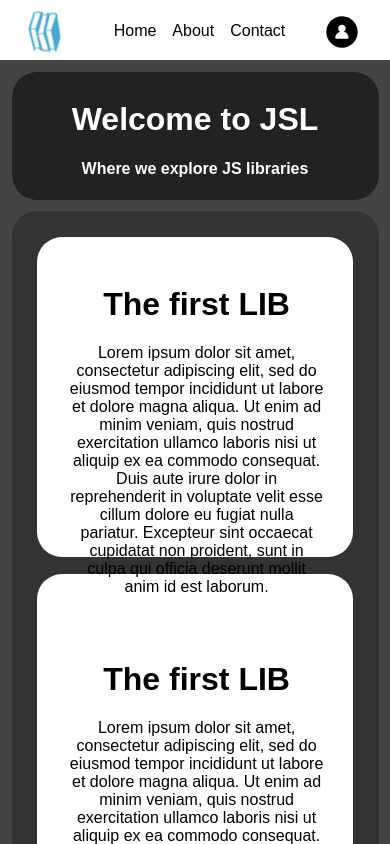
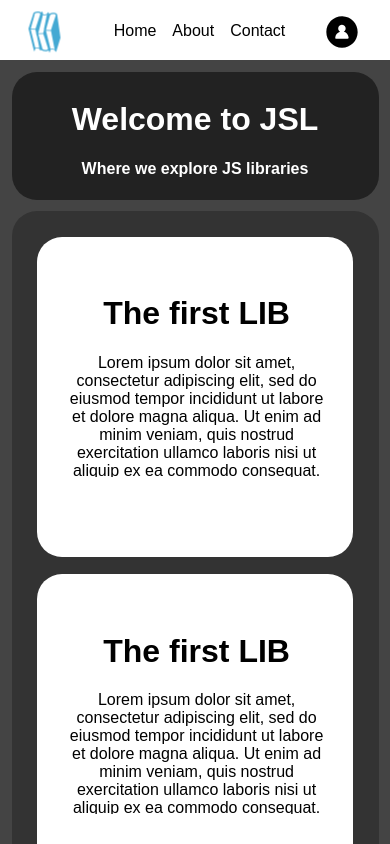
Before and after one commit to joha0033/library-blog, a React app: page / in a window 390 px wide. Shown: the top 844 px of the page. Built offline with nearby package versions, Linux system fonts and the light colour scheme.

Commit message:
media queries tweaked

```diff
--- a/src/components/libraryList/libraryItem/style.libraryItem.css
+++ b/src/components/libraryList/libraryItem/style.libraryItem.css
@@ -1,7 +1,9 @@
+/*REDO BREAK POINTS FOR MEDIA QUERIERS*/
+
 .container{
   border-radius: 25px;
   margin: 5%;
-  height: 25em;
+  height: 26em;
   background-color:white;
 }
 
@@ -31,7 +33,68 @@
   padding-right:10%;
 }
 
-@media only screen and (max-width: 675px) {
+@media only screen and (max-width: 1365px)
+{
+
+  .container{
+    border-radius: 25px;
+    margin: 3%;
+    height: 25em;
+    background-color:white;
+  }
+
+  .imageContainer{
+    width:45%;
+    float:left;
+  }
+
+  .contentContainer{
+    display:inline;
+    float:right;
+    width:45%;
+    padding-top:2%;
+  }
+
+}
+
+@media only screen and (max-width: 1023px)
+
+{
+  /*h1{
+    color:red;
+  }*/
+  .container{
+    border-radius: 25px;
+    color:red;
+    margin: 5%;
+    height: 16em;
+    background-color:white;
+  }
+  .content{
+    display:block;
+    padding-right: 10%;
+    height: 7.7em;
+    margin: 0 auto;
+    overflow: hidden;
+    text-overflow: ellipsis;
+  }
+
+  .imageContainer{
+    width:50%;
+    float:left;
+    margin-top: 3%;
+    margin-left: 3%;
+  }
+
+  .contentContainer{
+    display:inline;
+    float:right;
+    width:50%;
+  }
+
+}
+
+@media only screen and (max-width: 775px) {
 
   .container{
     border-radius: 25px;
@@ -63,3 +126,23 @@
   }
 
 }
+
+@media only screen and (max-width: 375px){
+  /*p{
+    visibility: hidden;
+  }*/
+  .container{
+    padding-top: -14%;
+    border-radius: 25px;
+    height:15em;
+    background-color:white;
+  }
+  .content{
+    display:block;
+    padding-right: 10%;
+    height: 5.7em;
+    margin: 0 auto;
+    overflow: hidden;
+    text-overflow: ellipsis;
+  }
+}
```
